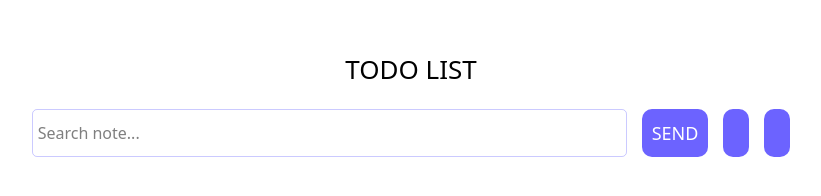
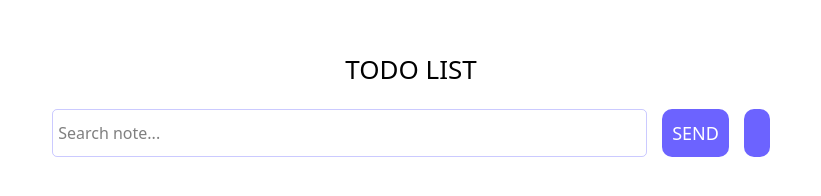
Before and after one commit to abdullohsoatov001/TODO-list-prob, a plain HTML site: page index.html in a window 1280 px wide. Shown: the whole page, without its empty margins (229-1050 px from the left). Drawn offline with nearby package versions, Linux system fonts and the light colour scheme.

Commit message:
Update index.html

```diff
--- a/index.html
+++ b/index.html
@@ -20,7 +20,6 @@
         </div>
         <button id="btn" class="text-white text-[18px] p-[10px] bg-[#6C63FF] rounded-[10px]">SEND</button>
         <button id="night" class="p-[13px] bg-[#6C63FF] rounded-[10px]"><img src="./Vector.svg" alt=""></button>
-        <button id="light" class="p-[13px] bg-[#6C63FF] rounded-[10px]"><img src="./Vector.svg" alt=""></button>
     </div>
     <div id="xax"></div>
 
```
